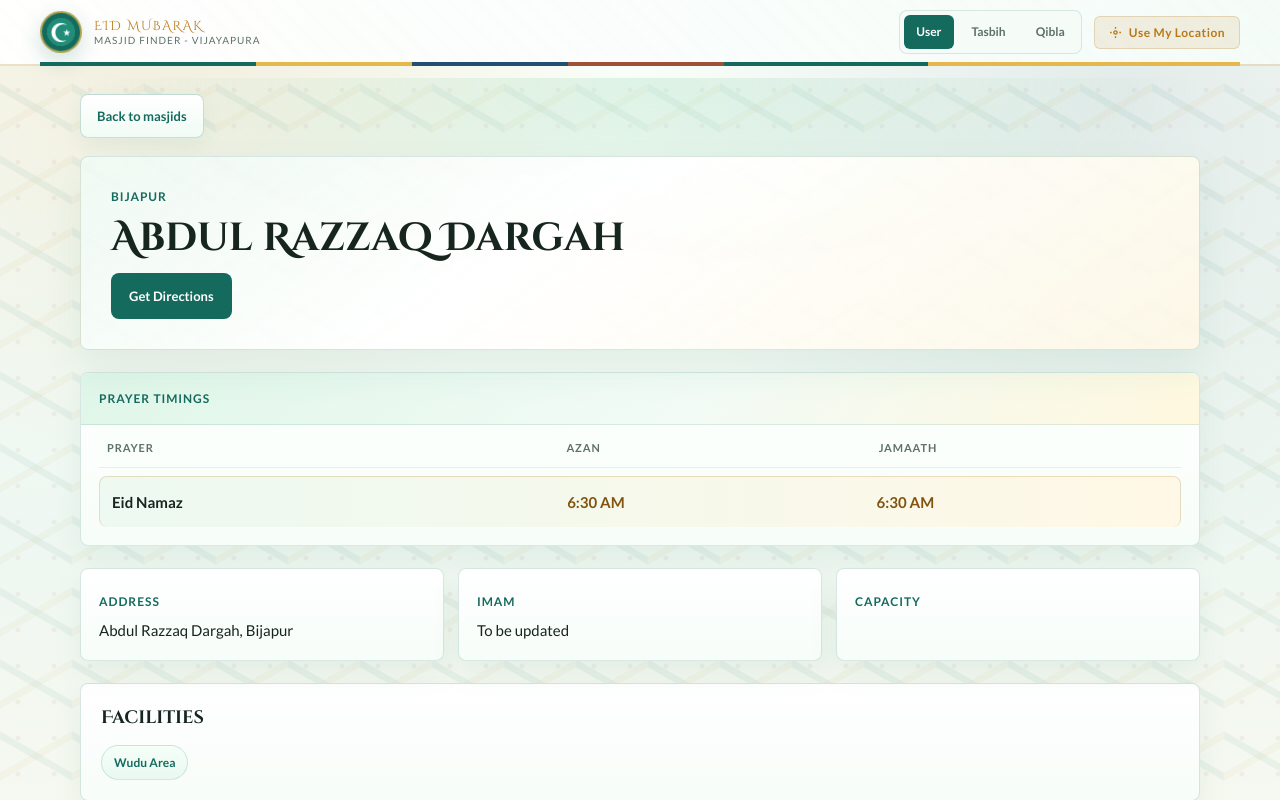
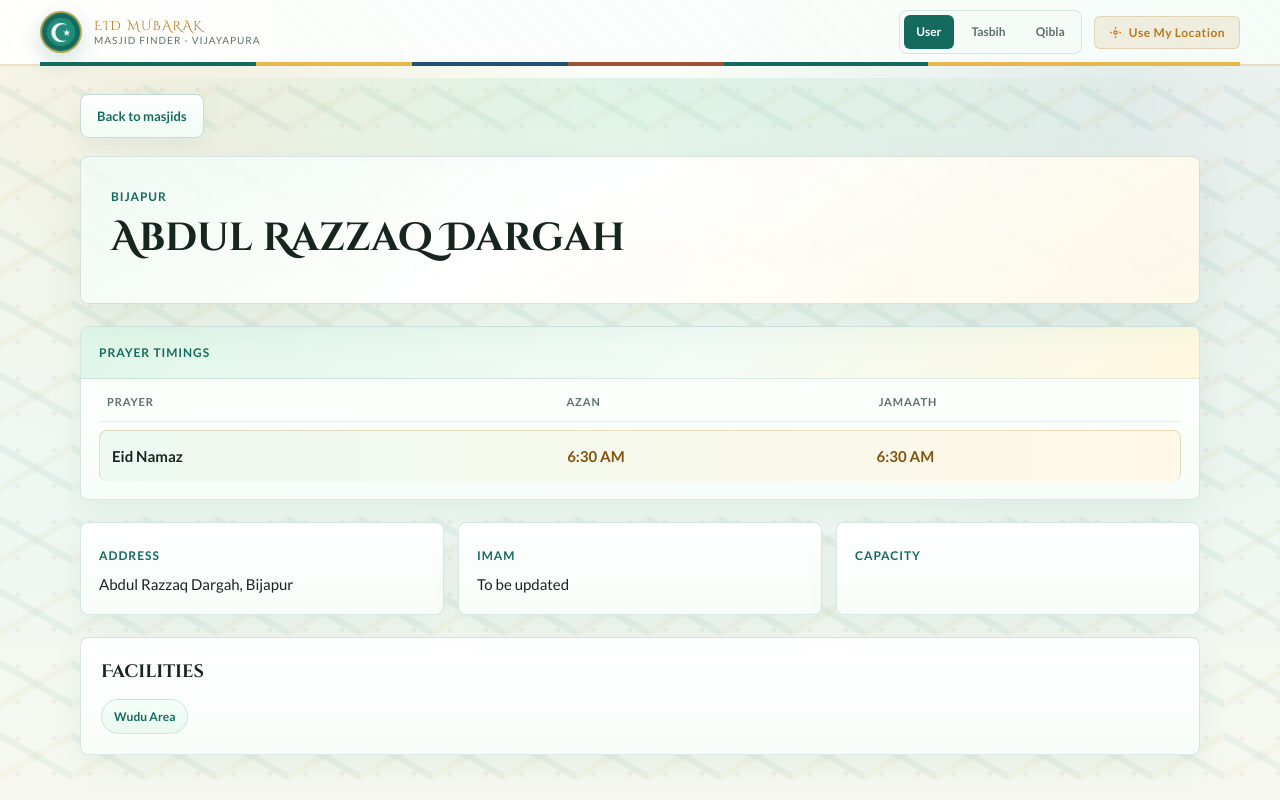
Before and after one commit to sadiqhawaldarr/Tracker_app, a React (Create React App) app: page / in a window 1280 px wide. Both pictures are taken after a click on the button "Abdul Razzaq Dargah". Shown: the top 800 px of the page. Built offline with nearby package versions, Linux system fonts and the light colour scheme.

Commit message:
Remove detail directions button

```diff
--- a/src/components/MasjidDetailsPage.js
+++ b/src/components/MasjidDetailsPage.js
@@ -1,12 +1,7 @@
-import React, { memo, useCallback } from 'react';
+import React, { memo } from 'react';
 import PrayerTimingCard from './PrayerTimingCard';
 
 const MasjidDetailsPage = memo(function MasjidDetailsPage({ masjid, onBack }) {
-  const handleNavigate = useCallback(() => {
-    const url = `https://www.google.com/maps/dir/?api=1&destination=${masjid.lat},${masjid.lng}&travelmode=walking`;
-    window.open(url, '_blank', 'noopener,noreferrer');
-  }, [masjid]);
-
   return (
     <main className="masjid-detail-page" aria-labelledby="masjid-detail-title">
       <button className="detail-back" type="button" onClick={onBack}>Back to masjids</button>
@@ -15,9 +10,6 @@ const MasjidDetailsPage = memo(function MasjidDetailsPage({ masjid, onBack }) {
         <div className="detail-hero__content">
           <span className="detail-hero__eyebrow">{masjid.area}</span>
           <h1 className="detail-hero__title" id="masjid-detail-title">{masjid.name}</h1>
-          <button className="detail-btn detail-btn--primary" type="button" onClick={handleNavigate}>
-            Get Directions
-          </button>
         </div>
       </section>
 
```
